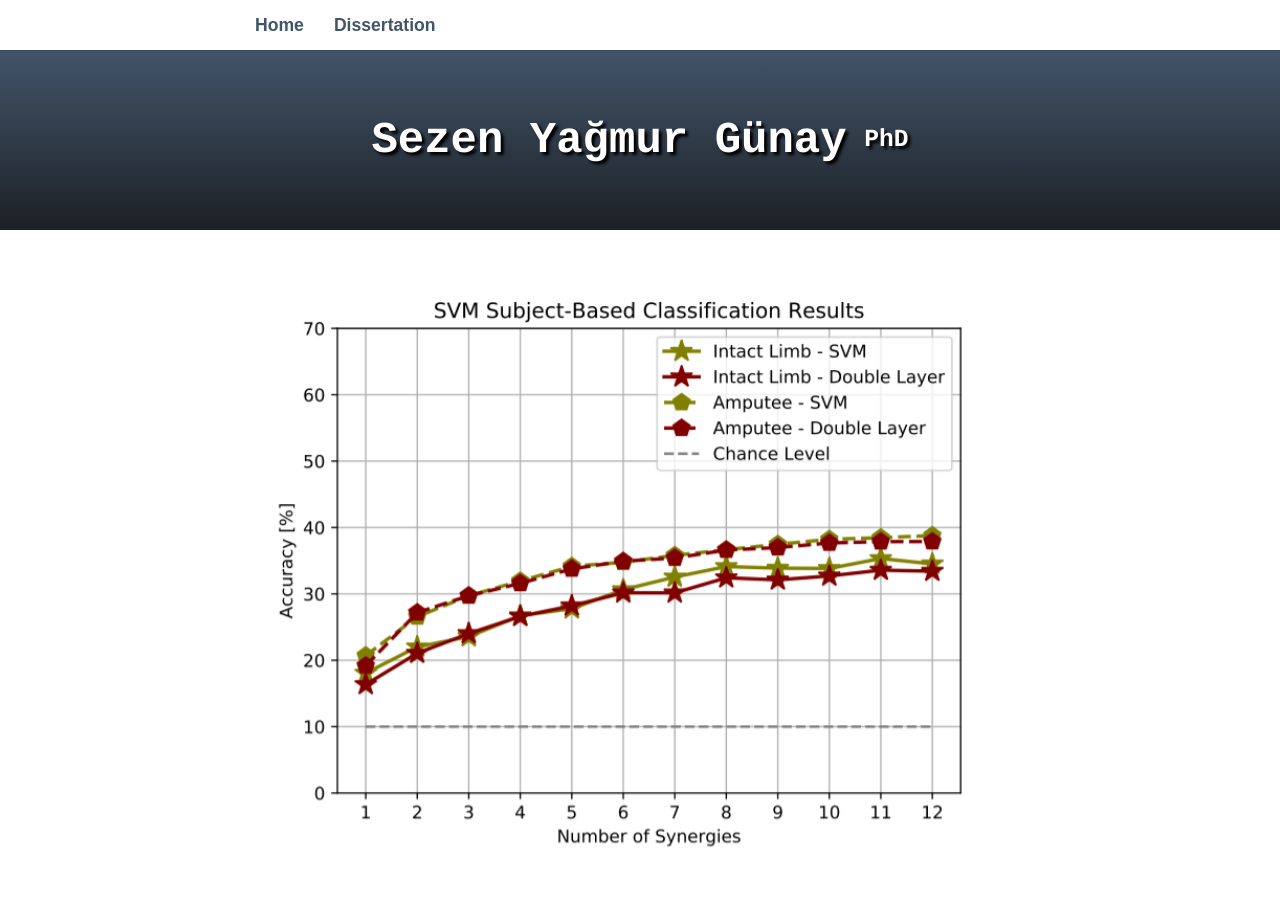
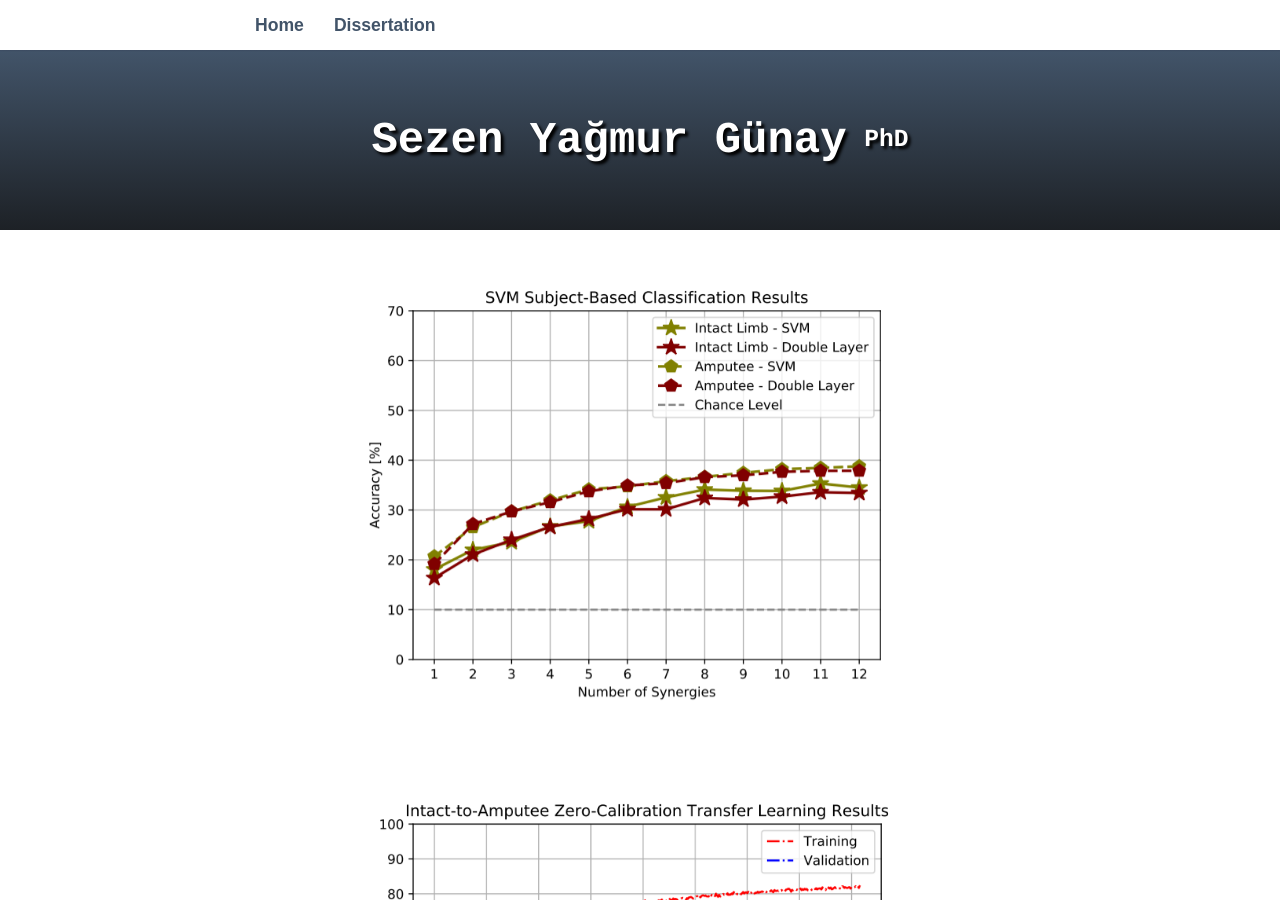
Before and after one commit to syagmur/syagmur.github.io, a Jekyll site: the page built from Dissertation/deepEMG.html, in a window 1280 px wide and 900 px high. Built offline with Jekyll 4.4.1, drawn with Linux system fonts in a browser that asks for light colours; nearby versions of some CDN libraries; some web fonts are replaced; library files that are not in the unit come from our copies.

Commit message:
Update deepEMG.html

```diff
--- a/Dissertation/deepEMG.html
+++ b/Dissertation/deepEMG.html
@@ -6,14 +6,14 @@ title: Sezen Yağmur Günay , PhD
 <br>
         <center><img src="/images/svmWithin.PNG" alt="Double-layer classification method results as a function of the number of synergies estimated (rank).
             Dashed lines represent the amputee subjects and solid lines represent the intact subjects. Results are illustrated after averaging within the subject groups."
-                     width="800" /> </center>
+                     width="600" /> </center>
 
 <br>
 
 <br>
         <center><img src="/images/nnTraining.PNG" alt="{DeepEMGNet classification training and validation
             accuracy change. Number of maximum epochs were selected as 1000, and an early stopping criteria on the validation loss progress
-            is applied to prevent overfitting." width="800" /> </center>
+            is applied to prevent overfitting." width="600" /> </center>
 
 <br>
 
@@ -27,7 +27,7 @@ novel focus on the intact-to-amputee transfer learning concept shows significant
 
 <br>
         <center><img src="/images/int2amp.PNG" alt="Intact-to-amputee subject data transfer learning analysis results. Both models trained on all intact data and tested on amputee.
-            The dashed line and solid lines identify the double-layer and DeepEMGNet classification results, respectively." width="800" /> </center>
+            The dashed line and solid lines identify the double-layer and DeepEMGNet classification results, respectively." width="600" /> </center>
 
 <br>
 
```
